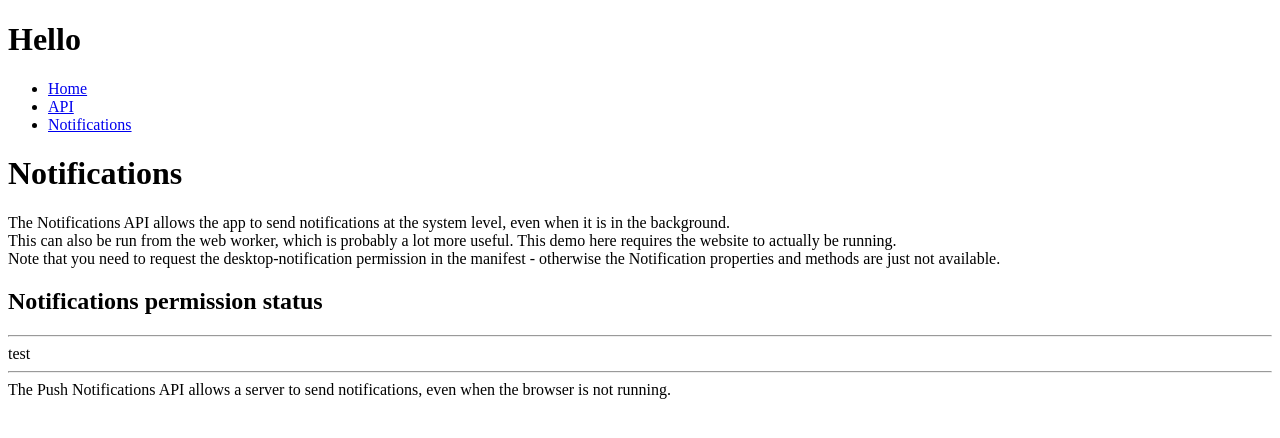
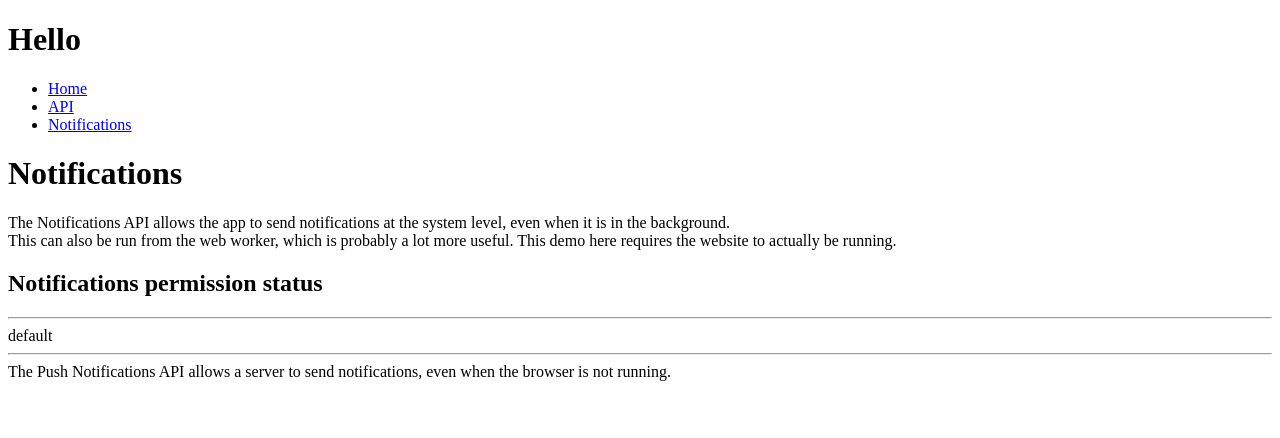
Before and after one commit to flytzen/flytzenpwa, a React (Create React App) app: page /notifications in a window 1280 px wide. Shown: the top 438 px of the page. Built offline with nearby package versions, Linux system fonts and the light colour scheme; the HTML template or start-up script is replaced by a standard one.

Commit message:
Finally got notification requests to work

```diff
--- a/src/App.js
+++ b/src/App.js
@@ -6,7 +6,7 @@ import {
   Route
 } from "react-router-dom";
 import Api from "./Api"
-import Notification from './Notification';
+import BrowserNotifications from './BrowserNotifications';
 import Home from './Home';
 
 
@@ -26,7 +26,7 @@ function App() {
 
         <Routes>
           <Route path="/api" element={<Api />} />
-          <Route path="/notifications" element={<Notification />} />
+          <Route path="/notifications" element={<BrowserNotifications />} />
           <Route path="/" element={<Home />} />
         </Routes>
       </BrowserRouter>
--- /dev/null
+++ b/src/BrowserNotifications.js
@@ -0,0 +1,31 @@
+import React, { useState } from 'react';
+
+
+export default function BrowserNotifications() {
+  const [status, setStatus] = useState(Notification.permission);
+    try {
+        if (!Notification.permission != "denied") {
+            Notification.requestPermission().then(result => {
+              console.log(result);
+              setStatus(result);
+            });
+        }
+    }
+    catch (e) {
+      console.log(e);
+      setStatus(e);
+    }
+
+  return (
+    <div>
+      <h1>Notifications</h1>
+      <div>The Notifications API allows the app to send notifications at the system level, even when it is in the background.</div>
+      <div>This can also be run from the web worker, which is probably a lot more useful. This demo here requires the website to actually be running.</div>
+      <h2>Notifications permission status</h2>
+      <hr />
+      <div>{status}</div>
+      <hr />
+          <div>The Push Notifications API allows a server to send notifications, even when the browser is not running.</div>
+    </div>
+  );
+}
--- a/src/Notification.js
+++ /dev/null
@@ -1,38 +0,0 @@
-// import React, { useState } from 'react';
-import React from 'react';
-
-
-export default function Notification() {
-  // const [status, setStatus] = useState(Notification.permission);
-  const status = "test";
-  console.log(Notification.permission);
-  console.log(window.Notification.permission);
-  setTimeout(() => console.log(Notification.permission), 1000);
-  setTimeout(() => console.log(Notification.permission), 5000);
-    // try {
-    //     if (!Notification.permission != "denied") {
-    //         Notification.requestPermission().then(result => {
-    //           console.log(e);
-    //           // setStatus(result);
-    //         });
-    //     }
-    // }
-    // catch (e) {
-    //   console.log(e);
-    //   //setStatus(e);
-    // }
-
-  return (
-    <div>
-      <h1>Notifications</h1>
-      <div>The Notifications API allows the app to send notifications at the system level, even when it is in the background.</div>
-      <div>This can also be run from the web worker, which is probably a lot more useful. This demo here requires the website to actually be running.</div>
-      <div>Note that you need to request the desktop-notification permission in the manifest - otherwise the Notification properties and methods are just not available.</div>
-      <h2>Notifications permission status</h2>
-      <hr />
-      <div>{status}</div>
-      <hr />
-          <div>The Push Notifications API allows a server to send notifications, even when the browser is not running.</div>
-    </div>
-  );
-}
```
Also changed, not shown: public/manifest.json.
